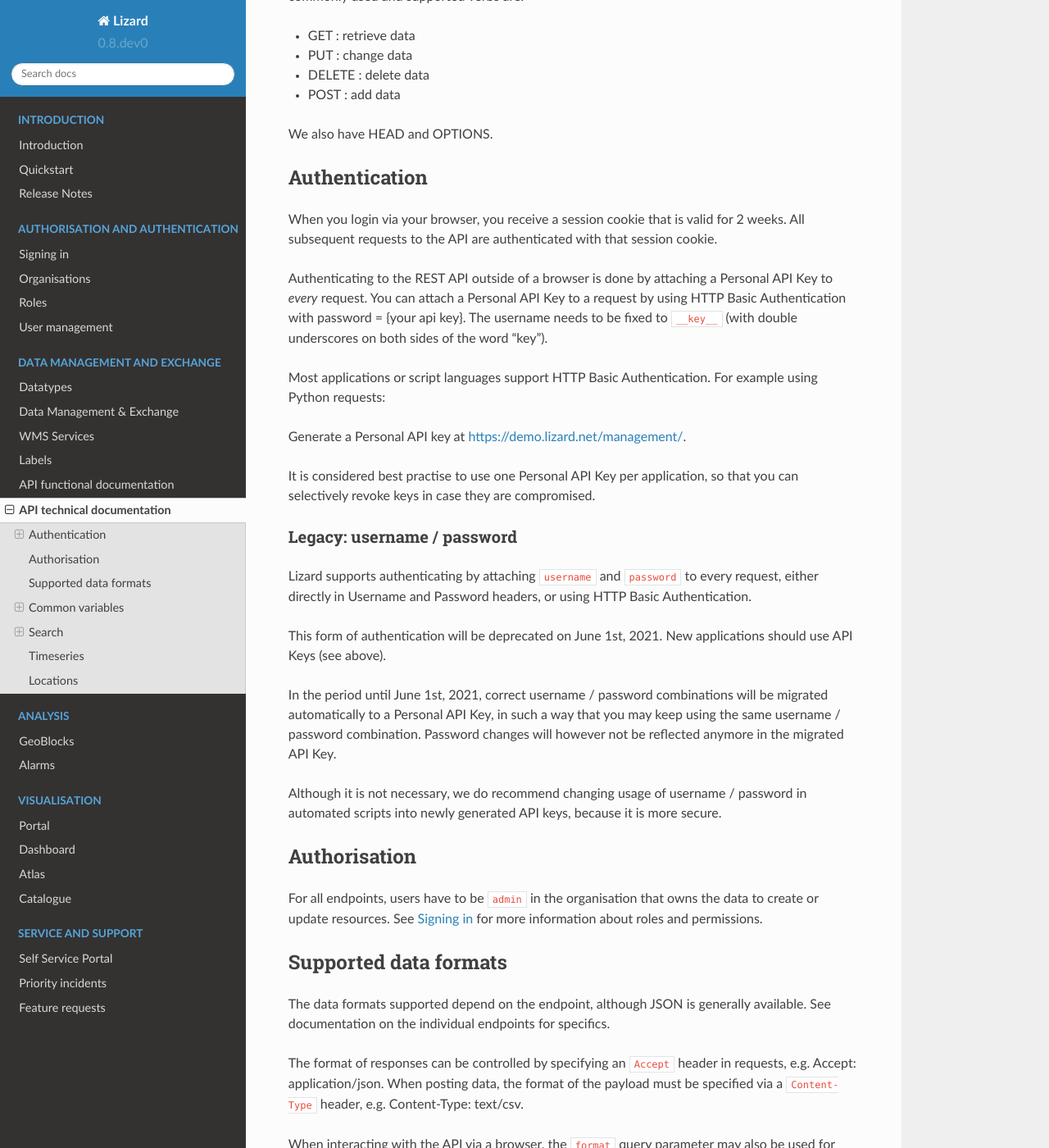
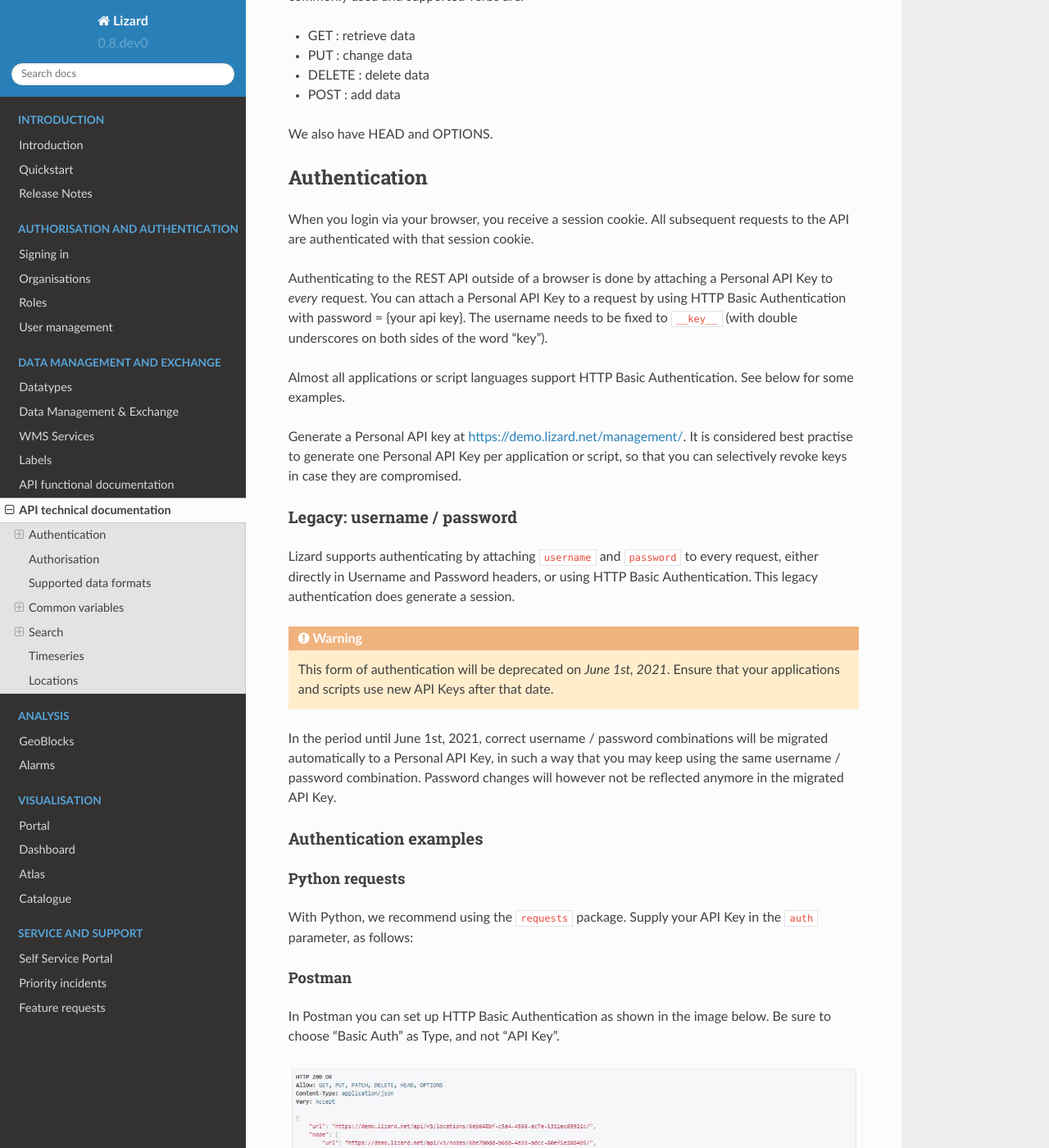
Before and after one commit to nens/lizard-docs, a Sphinx documentation site: the page built from source/c_apitechnical.rst, in a window 1280 px wide and 1400 px high, scrolled down 464 px. Shown: the whole window at 82% size. Built offline with Sphinx 7.4.7 and the Read the Docs theme 2.0.0, drawn with Linux system fonts in a browser that asks for light colours; formulas are drawn with MathJax 3.

Commit message:
Doc edits

```diff
--- a/source/c_apitechnical.rst
+++ b/source/c_apitechnical.rst
@@ -30,9 +30,8 @@ We also have HEAD and OPTIONS.
 Authentication
 ==============
 
-When you login via your browser, you receive a session cookie that is valid
-for 2 weeks. All subsequent requests to the API are authenticated with that
-session cookie.
+When you login via your browser, you receive a session cookie. All subsequent
+requests to the API are authenticated with that session cookie.
 
 Authenticating to the REST API outside of a browser is done by attaching a
 Personal API Key to *every* request. You can attach a Personal API Key to
@@ -40,37 +39,55 @@ a request by using HTTP Basic Authentication with password = {your api key}.
 The username needs to be fixed to ``__key__`` (with double underscores on both
 sides of the word "key").
 
-Most applications or script languages support HTTP Basic Authentication. For
-example using Python requests:
-
-.. code-block:: python
-   import requests
-
-   my_secret_key = "abcdefg.01234567890"  # Example
-   requests.get("demo.lizard.net/api/v3/locations", auth=("__key__", my_secret_key))
+Almost all applications or script languages support HTTP Basic Authentication.
+See below for some examples.
 
 Generate a Personal API key at https://demo.lizard.net/management/.
-
-It is considered best practise to use one Personal API Key per application, so that
-you can selectively revoke keys in case they are compromised.
+It is considered best practise to generate one Personal API Key per application
+or script, so that you can selectively revoke keys in case they are compromised.
 
 Legacy: username / password
 ---------------------------
 
 Lizard supports authenticating by attaching ``username`` and ``password`` to
 every request, either directly in Username and Password headers, or using
-HTTP Basic Authentication.
+HTTP Basic Authentication. This legacy authentication does generate a session.
 
-This form of authentication will be deprecated on June 1st, 2021. New
-applications should use API Keys (see above).
+.. warning::
+	This form of authentication will be deprecated on *June 1st, 2021*. Ensure
+	that your applications and scripts use new API Keys after that date.
 
 In the period until June 1st, 2021, correct username / password combinations
 will be migrated automatically to a Personal API Key, in such a way that
 you may keep using the same username / password combination. Password changes
 will however not be reflected anymore in the migrated API Key.
 
-Although it is not necessary, we do recommend changing usage of username / password
-in automated scripts into newly generated API keys, because it is more secure.
+Authentication examples
+-----------------------
+
+Python requests
+~~~~~~~~~~~~~~~
+
+With Python, we recommend using the ``requests`` package. Supply your API Key
+in the ``auth`` parameter, as follows:
+
+.. code-block:: python
+   import requests
+
+   url = "demo.lizard.net/api/v3/locations"
+   my_secret_key = "abcdefg.01234567890"  # Example
+
+   response = requests.get(url, auth=("__key__", my_secret_key))
+
+
+Postman
+~~~~~~~
+
+In Postman you can set up HTTP Basic Authentication as shown in the image below.
+Be sure to choose "Basic Auth" as Type, and not "API Key".
+
+.. image:: /images/c_apitechnical_02.jpg
+
 
 Authorisation
 =============
```
Also changed, not shown: source/b_usermanagement.rst (+12 -11 lines), source/images/b_usermanagement_06.png (added).
